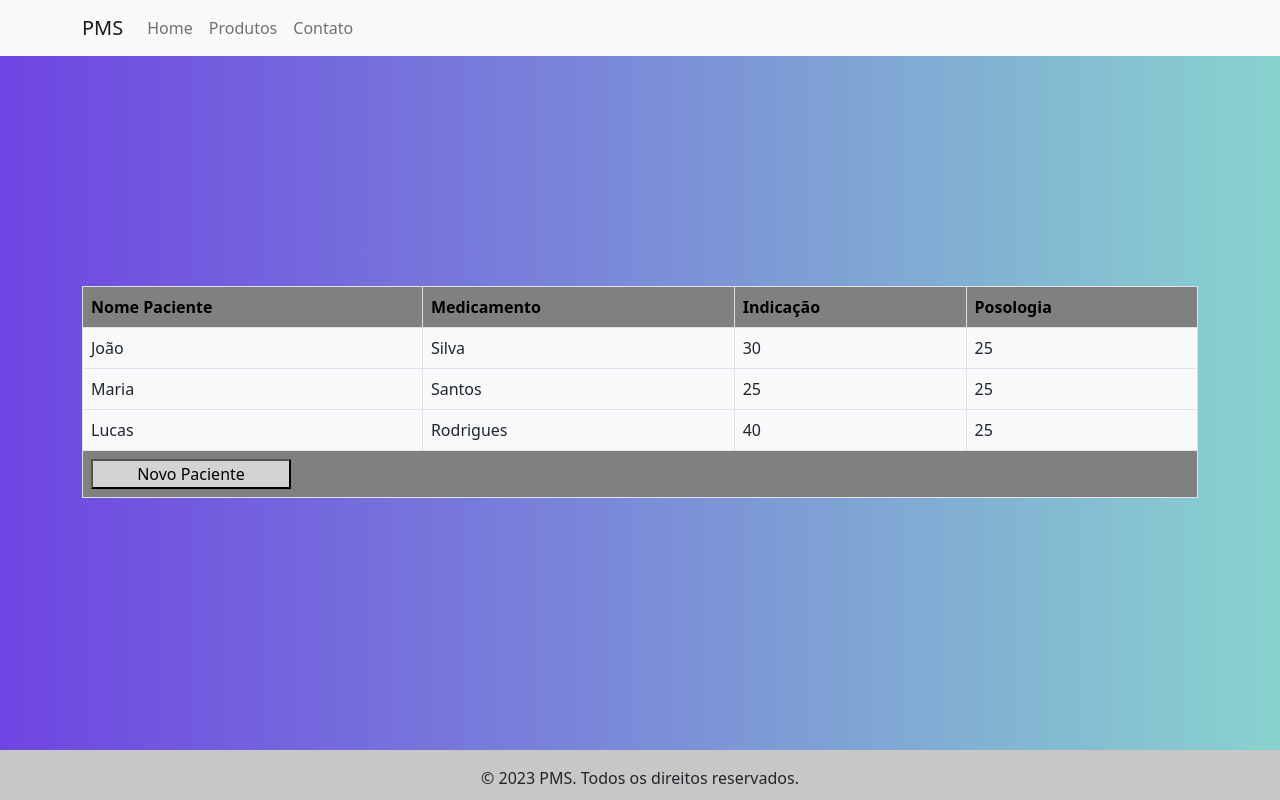
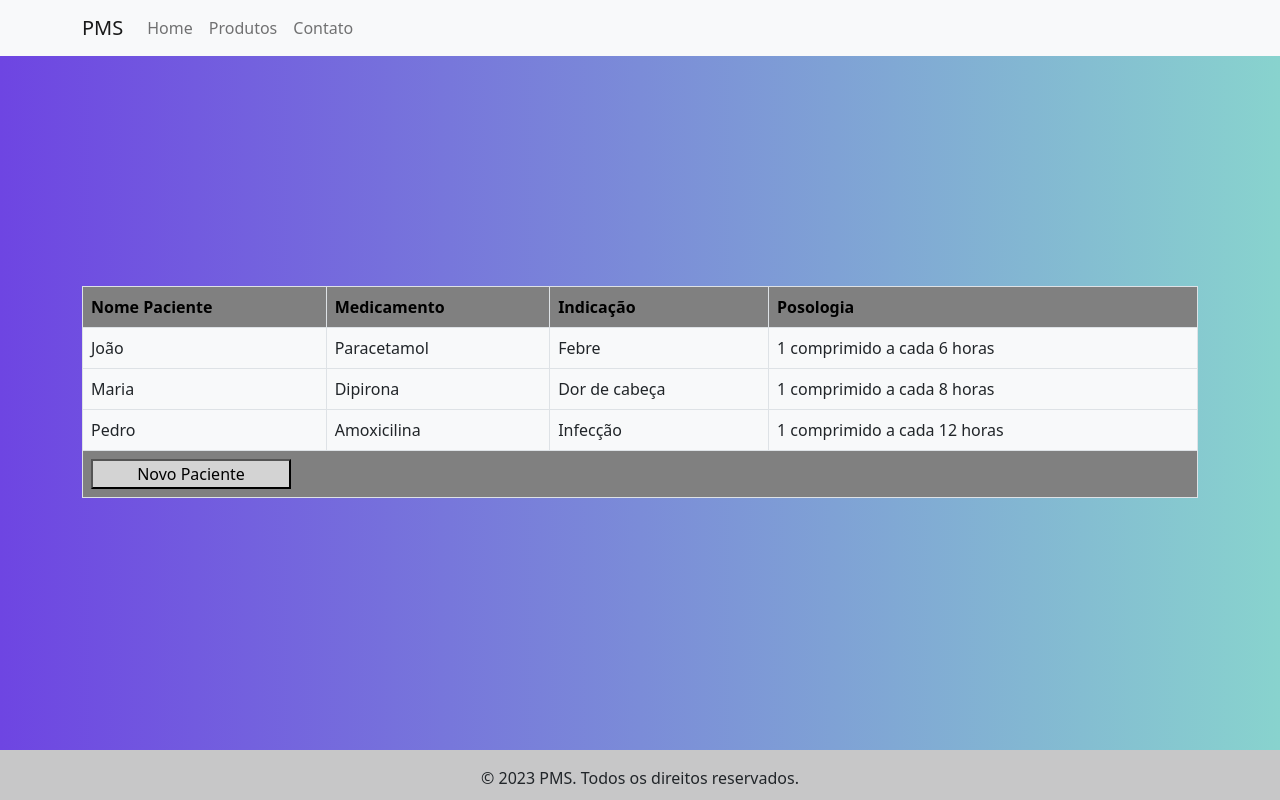
Before and after one commit to Kenyson/Meu-TCC, an Angular app in the folder pms/: page / in a window 1280 px wide. Built offline with nearby package versions, Linux system fonts and the light colour scheme.

Commit message:
feature-TCC-001.01
O código foi alterado de modo a ser mais abrangente e generalista para ser, em seguida, reutilizado em outra parte.

```diff
--- a/pms/src/app/components/pms-grid/pms-grid.component.html
+++ b/pms/src/app/components/pms-grid/pms-grid.component.html
@@ -3,23 +3,17 @@
     <table class="table table-bordered table-rounded">
       <thead class="bg-gray text-black">
         <tr>
-          <th>Nome Paciente</th>
-          <th>Medicamento</th>
-          <th>Indicação</th>
-          <th>Posologia</th>
+          <th *ngFor="let coluna of colunas">{{ coluna.nome }}</th>
         </tr>
       </thead>
       <tbody>
         <tr *ngFor="let paciente of pacientes" class="bg-light">
-          <td>{{ paciente.nome }}</td>
-          <td>{{ paciente.medicamento }}</td>
-          <td>{{ paciente.indicacao }}</td>
-          <td>{{ paciente.posologia }}</td>
+          <td *ngFor="let coluna of colunas">{{ paciente[coluna.propriedade] }}</td>
         </tr>
       </tbody>
       <tfoot class="bg-gray">
         <tr>
-          <td colspan="4" class="col-12">
+          <td [attr.colspan]="colunas.length" class="col-12">
             <button class="table-btn" (click)="newPaciente()">Novo Paciente</button>
           </td>
         </tr>
--- a/pms/src/app/components/pms-grid/pms-grid.component.ts
+++ b/pms/src/app/components/pms-grid/pms-grid.component.ts
@@ -1,4 +1,16 @@
 import { Component } from '@angular/core';
+
+interface Paciente {
+  nome: string;
+  medicamento: string;
+  indicacao: string;
+  posologia: string;
+}
+
+interface Coluna {
+  nome: string;
+  propriedade: keyof Paciente;
+}
 
 @Component({
   selector: 'app-pms-grid',
@@ -6,11 +18,17 @@ import { Component } from '@angular/core';
   styleUrls: ['./pms-grid.component.css']
 })
 export class PmsGridComponent {
+  pacientes: Paciente[] = [
+    { nome: 'João', medicamento: 'Paracetamol', indicacao: 'Febre', posologia: '1 comprimido a cada 6 horas' },
+    { nome: 'Maria', medicamento: 'Dipirona', indicacao: 'Dor de cabeça', posologia: '1 comprimido a cada 8 horas' },
+    { nome: 'Pedro', medicamento: 'Amoxicilina', indicacao: 'Infecção', posologia: '1 comprimido a cada 12 horas' },
+  ];
 
-  pacientes = [
-    { nome: 'João', medicamento: 'Silva', indicacao: '30', posologia: '25' },
-    { nome: 'Maria', medicamento: 'Santos', indicacao: '25', posologia: '25' },
-    { nome: 'Lucas', medicamento: 'Rodrigues', indicacao: '40', posologia: '25' }
+  colunas: Coluna[] = [
+    { nome: 'Nome Paciente', propriedade: 'nome' },
+    { nome: 'Medicamento', propriedade: 'medicamento' },
+    { nome: 'Indicação', propriedade: 'indicacao' },
+    { nome: 'Posologia', propriedade: 'posologia' },
   ];
 
   adicionarPaciente() {
@@ -19,5 +37,5 @@ export class PmsGridComponent {
 
   newPaciente() {
     console.log('Botão clicado!');
-  };
+  }
 }
```
